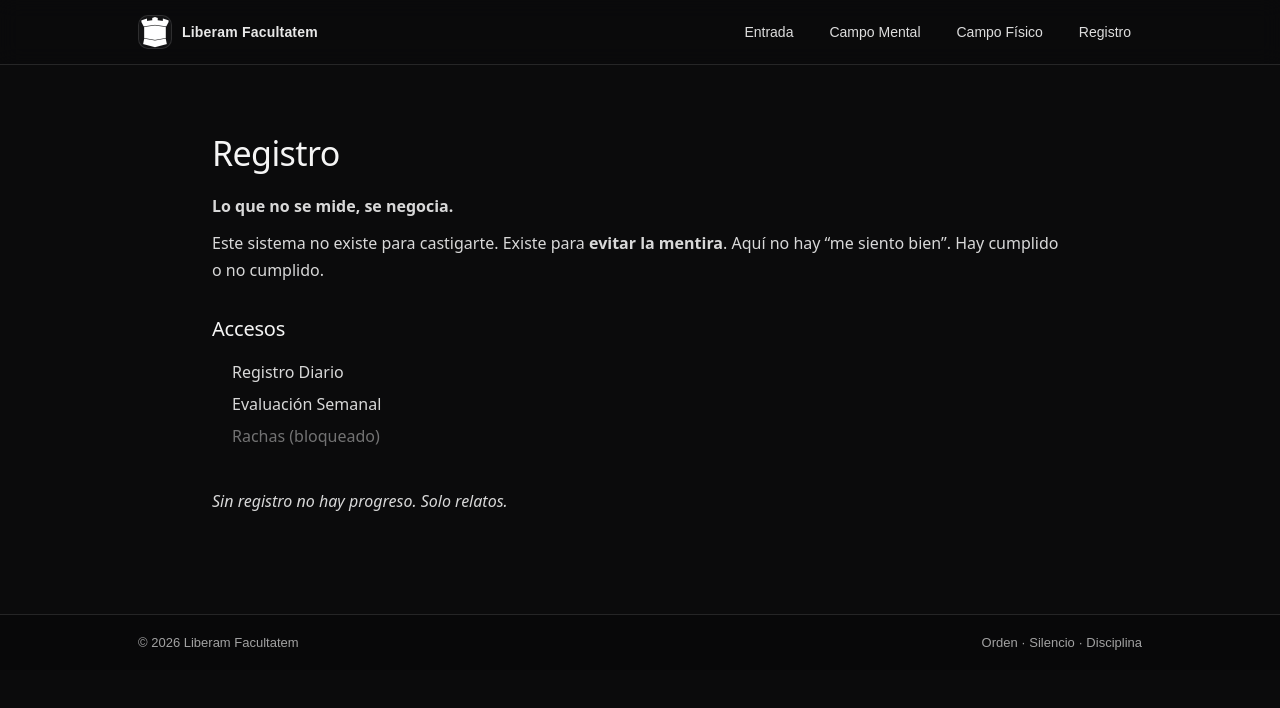
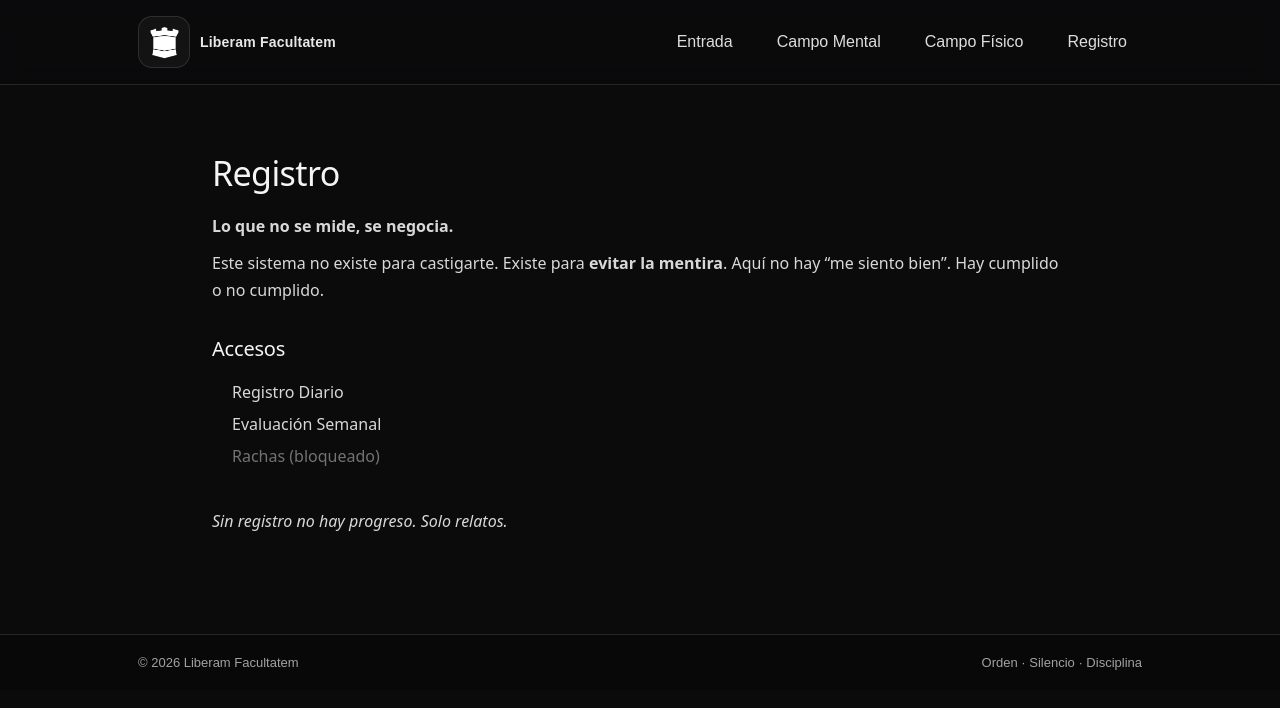
Before and after one commit to oriolrinconr-lang/nextjs-boilerplate, a Next.js app: page /registro in a window 1280 px wide. Shown: the top 708 px of the page. Built offline with nearby package versions, Linux system fonts and the light colour scheme.

Commit message:
Increase header, logo and nav size

```diff
--- a/app/globals.css
+++ b/app/globals.css
@@ -66,8 +66,8 @@ a { color: inherit; text-decoration: none; }
   display: flex;
   align-items: center;
   justify-content: space-between;
-  height: 64px;
-  gap: 16px;
+  height: 84px;              /* MÁS ALTURA */
+  gap: 20px;
 }
 
 .brand {
@@ -79,16 +79,15 @@ a { color: inherit; text-decoration: none; }
 }
 
 .brandMark {
-  width: 34px;
-  height: 34px;
+  width: 52px;               /* MÁS GRANDE */
+  height: 52px;
   border: 1px solid var(--line);
-  border-radius: 10px;
+  border-radius: 14px;
   display: grid;
   place-items: center;
   background: var(--card);
-  font-size: 12px;
-  letter-spacing: 1px;
 }
+
 
 .brandText { font-size: 14px; opacity: 0.95; }
 
@@ -101,9 +100,9 @@ a { color: inherit; text-decoration: none; }
 }
 
 .navLink {
-  font-size: 14px;
-  padding: 8px 10px;
-  border-radius: 12px;
+  font-size: 16px;          /* TEXTO MÁS GRANDE */
+  padding: 10px 14px;       /* MÁS ESPACIO */
+  border-radius: 14px;
   border: 1px solid transparent;
   opacity: 0.9;
 }
```
